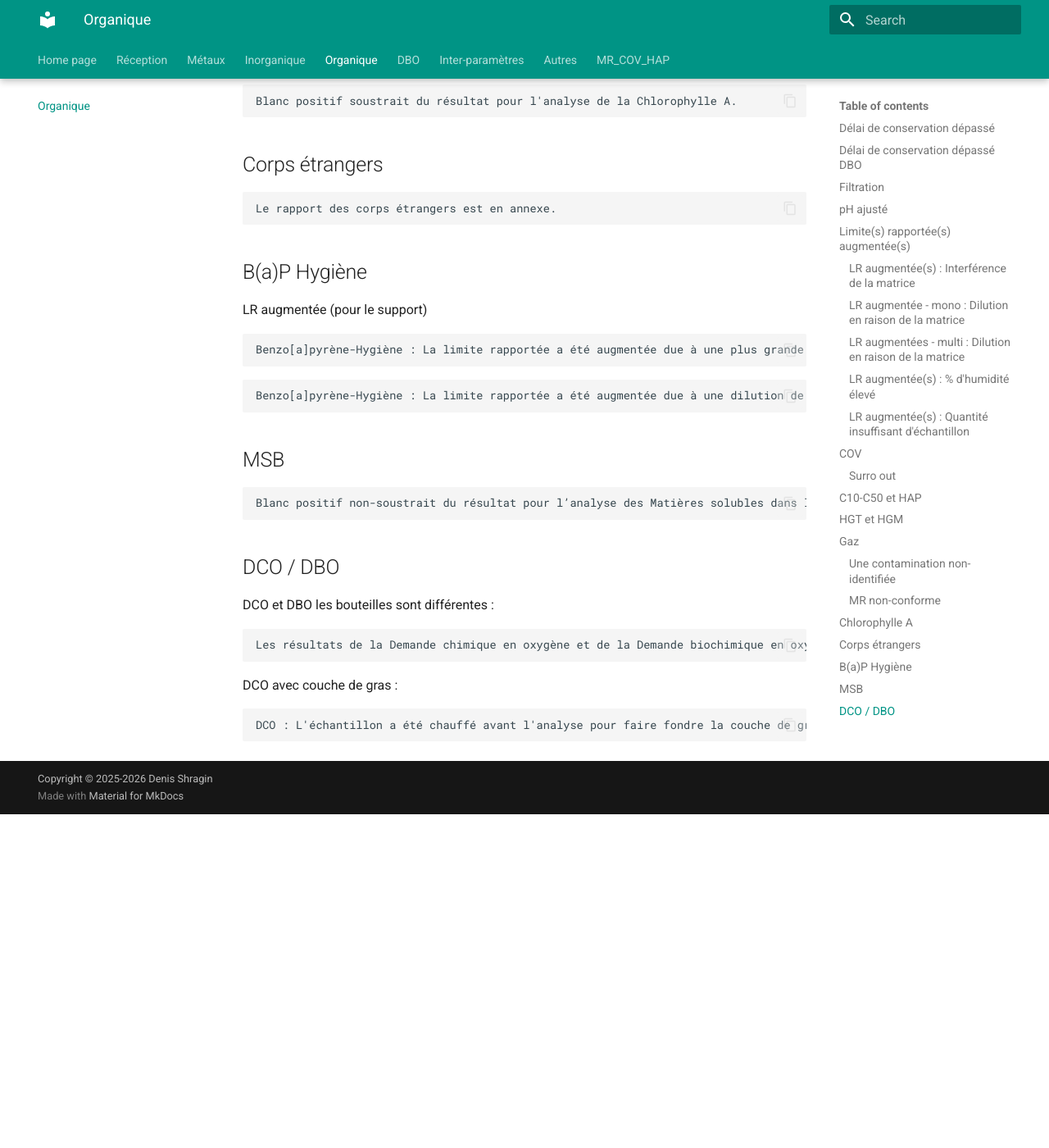
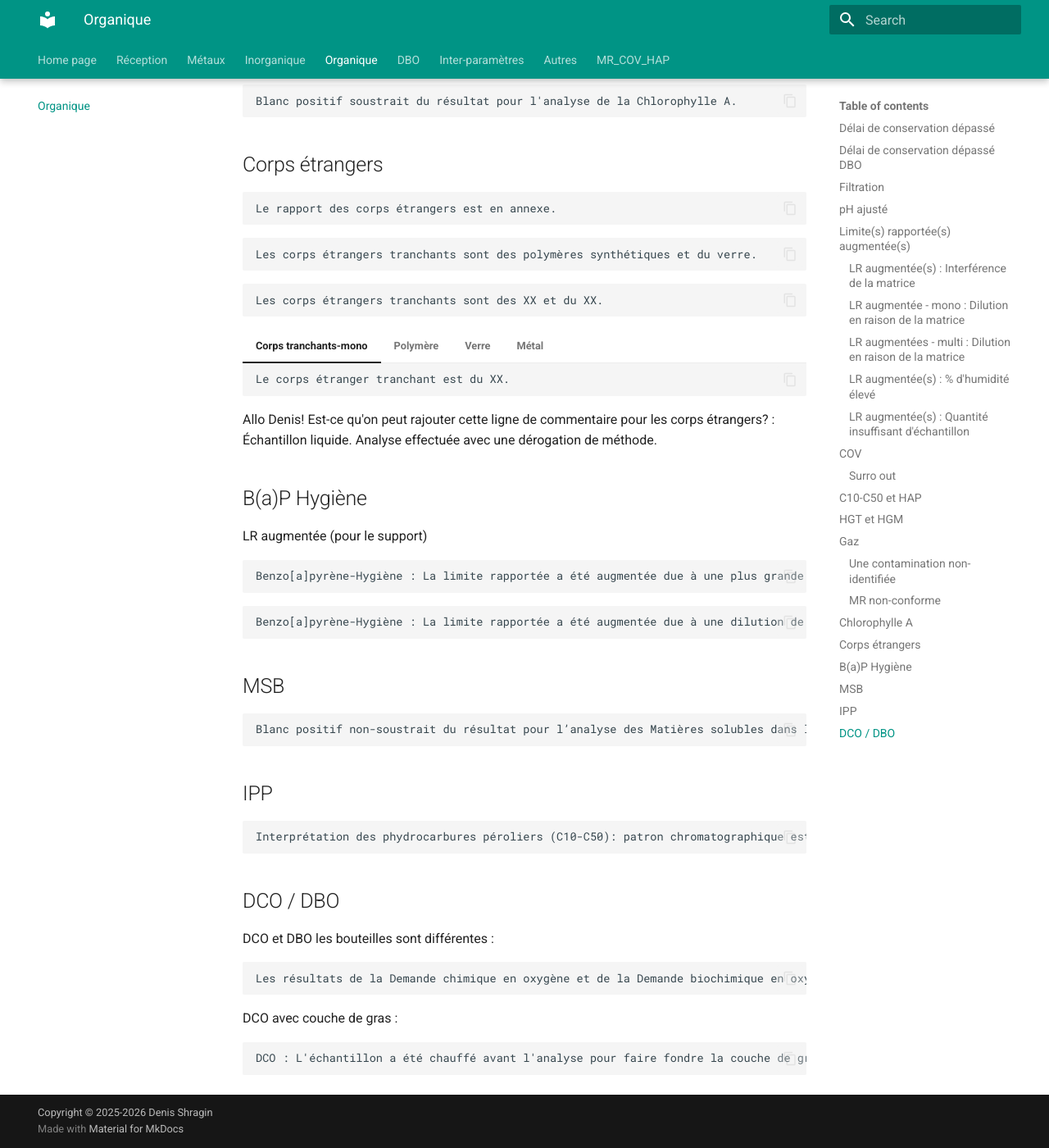
Before and after one commit to denisshragin/chemistry_comments, an MkDocs documentation site: the page built from docs/organique.md, in a window 1280 px wide and 1400 px high, scrolled down 6181 px. Shown: the whole window at 82% size. Built offline with MkDocs 1.6.1 and Material for MkDocs 9.7.7, drawn with Linux system fonts in a browser that asks for light colours; before the commit the page ends 7174 px from its top, so only the background shows below that; some of the changed text lies outside the part shown.

Commit message:
Some commentas added pour les Corps Etrangers

````diff
--- a/docs/organique.md
+++ b/docs/organique.md
@@ -385,6 +385,31 @@ Blanc positif soustrait du résultat pour l'analyse de la Chlorophylle A.
 ```
 Le rapport des corps étrangers est en annexe.
 ```
+```
+Les corps étrangers tranchants sont des polymères synthétiques et du verre.
+```
+```
+Les corps étrangers tranchants sont des XX et du XX.
+```
+=== "Corps tranchants-mono"
+    ```
+    Le corps étranger tranchant est du XX.
+    ```
+=== "Polymère"
+    ```
+    Le corps étranger tranchant est un polymère synthétique.
+    ```
+=== "Verre"
+    ```
+    Le corps étranger tranchant est du verre.
+    ```
+=== "Métal"
+    ```
+    Le corps étranger tranchant est du métal.
+    ```
+
+Allo Denis! Est-ce qu'on peut rajouter cette ligne de commentaire pour les corps étrangers? :
+Échantillon liquide. Analyse effectuée avec une dérogation de méthode.
 
 ## B(a)P Hygiène
 LR augmentée (pour le support)
@@ -400,6 +425,13 @@ Benzo[a]pyrène-Hygiène : La limite rapportée a été augmentée due à une di
 Blanc positif non-soustrait du résultat pour l’analyse des Matières solubles dans le benzène.
 ```
 
+
+## IPP
+
+```
+Interprétation des phydrocarbures péroliers (C10-C50): patron chromatographique est trop faible pour l'interprétation.
+```
+
 ## DCO / DBO
 
 DCO et DBO les bouteilles sont différentes :
````
Also changed, not shown: other parts of docs/organique.md (+1 -1 lines).
